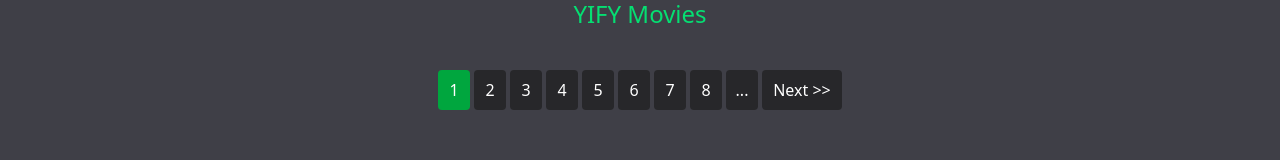
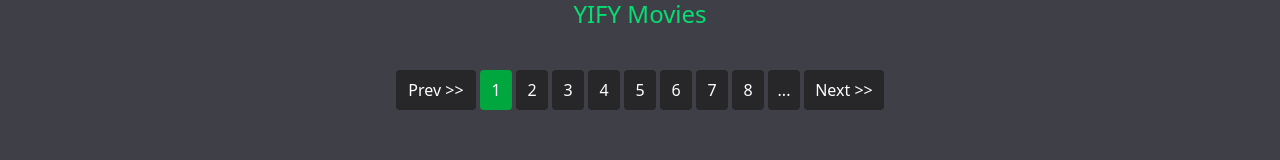
Before and after one commit to PranayaGhimire/YTS_Clone, a React (Vite) app: page / in a window 1280 px wide. Shown: the part 362-522 px from the top of the page. Built offline with nearby package versions, Linux system fonts and the light colour scheme.

Commit message:
new commit

```diff
--- a/src/components/Movies.jsx
+++ b/src/components/Movies.jsx
@@ -1,20 +1,45 @@
-import React from 'react'
+import React, { useState } from 'react'
 
 const Movies = () => {
-
+const [selectedButton,setSelectedButton]=useState(1);
+const handleButtonClick= (buttonNumber) =>{
+  if(buttonNumber<=8 && buttonNumber>=1)
+  setSelectedButton(buttonNumber);
+};
   return (
     <div className='bg-zinc-700 lg:h-35 text-white p-5 hidden lg:block  '>
       <div className='space-x-1 flex justify-center'>
-        <button className='bg-green-600 w-8 p-2 rounded cursor-pointer'>1</button>
-        <button className='bg-zinc-800 w-8 p-2 rounded cursor-pointer'>2</button>
-        <button className='bg-zinc-800 w-8 p-2 rounded cursor-pointer'>3</button>
-        <button className='bg-zinc-800 w-8 p-2 rounded cursor-pointer'>4</button>
-        <button className='bg-zinc-800 w-8 p-2 rounded cursor-pointer'>5</button>
-        <button className='bg-zinc-800 w-8 p-2 rounded cursor-pointer'>6</button>
-        <button className='bg-zinc-800 w-8 p-2 rounded cursor-pointer'>7</button>
-        <button className='bg-zinc-800 w-8 p-2 rounded cursor-pointer'>8</button>
-        <button className='bg-zinc-800 w-8 p-2 rounded cursor-pointer'>...</button>
-        <button className='bg-zinc-800 w-20 p-2 rounded cursor-pointer'>Next &gt;&gt;</button>
+
+        {/* prev button */}
+        <button
+          className='bg-zinc-800 w-20 p-2 rounded cursor-pointer'
+          onClick={() => handleButtonClick(selectedButton - 1)}
+        >
+          Prev &gt;&gt;
+        </button>
+        {/* Button 1-8 */}
+        {[1,2,3,4,5,6,7,8].map((buttonNumber)=>(
+          <button key={buttonNumber} className={`w-8 p-2 rounded cursor-pointer ${selectedButton === buttonNumber ?
+          'bg-green-600' : 'bg-zinc-800'}`} onClick={()=>handleButtonClick(buttonNumber)}>
+          {buttonNumber}
+          </button>
+        ))}
+              {/* Ellipsis Button */}
+              <button
+          className='bg-zinc-800 w-8 p-2 rounded cursor-pointer'
+          disabled
+        >
+          ...
+        </button>
+
+           {/* Next Button */}
+           <button
+          className='bg-zinc-800 w-20 p-2 rounded cursor-pointer'
+          onClick={() => handleButtonClick(selectedButton + 1)}
+        >
+          Next &gt;&gt;
+        </button>
+
       </div>
     </div>
   )
--- a/src/components/SearchMovie.jsx
+++ b/src/components/SearchMovie.jsx
@@ -14,6 +14,8 @@
       </div>
 
     </div>
+
+
     <div className='md:flex space-x-5 justify-center mt-5 hidden'>
         <div className='flex flex-col'>
         <p className='text-zinc-500'>
```
